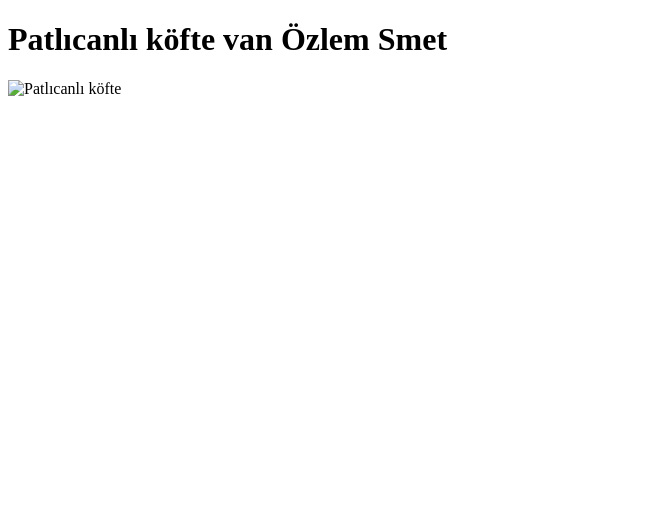
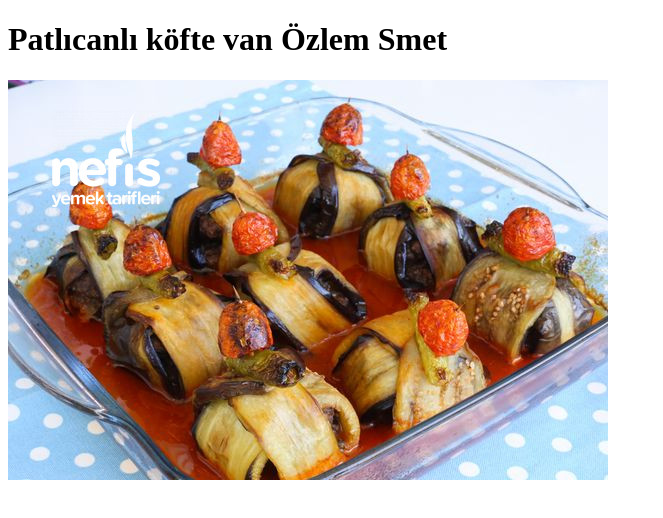
Before and after one commit to zlsmet/website, a plain HTML site: page index.html in a window 1280 px wide. Shown: the whole page, without its empty margins (0-663 px from the left). Drawn offline with Linux system fonts and the light colour scheme.

Commit message:
Add files via upload

```diff
--- a/index.html
+++ b/index.html
@@ -5,5 +5,5 @@
 </head>
 <body>
     <h1> Patl&#305canl&#305 k&ouml;fte van &Ouml;zlem Smet </h1>
-    <img src="Website/patlicanli_kofte.jpg" alt="Patl&#305canl&#305 k&ouml;fte">
+    <img src="recept.jpg" alt="eten">
 </body>
```
